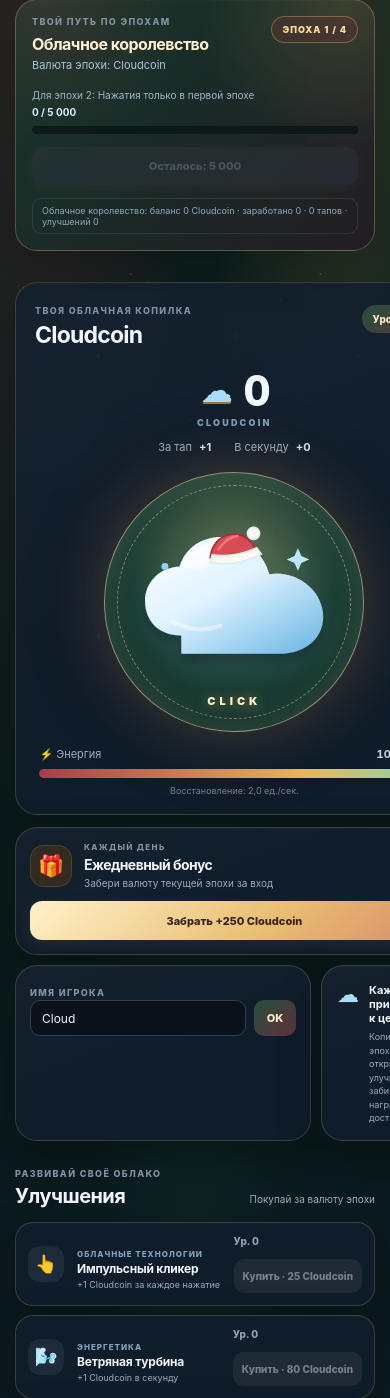
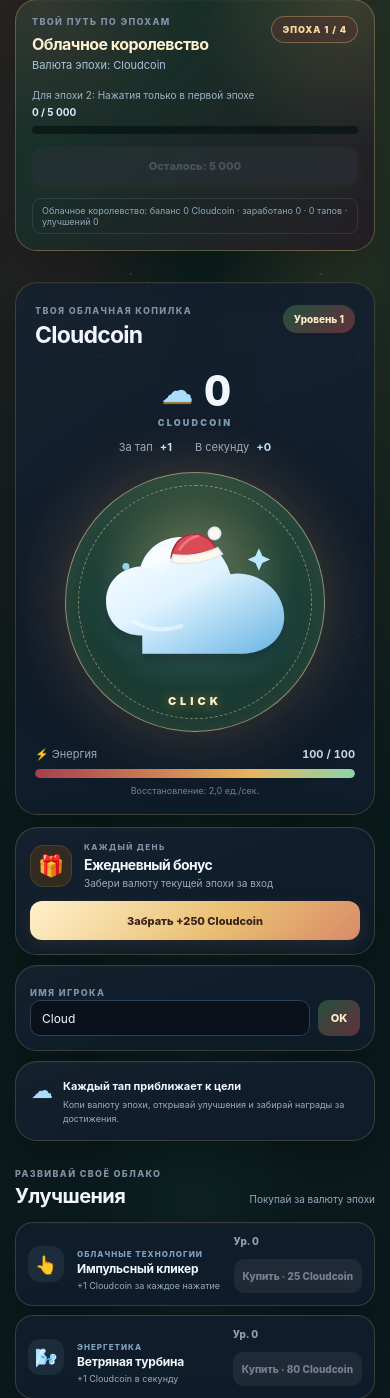
Before and after one commit to sokolstadik-gif/cloud-clicker, a Flask app: page / in a window 390 px wide. Shown: the part 191-1589 px from the top of the page. Run offline with Flask 3, Linux system fonts and the light colour scheme; data comes from the database, SQL or seed files in the repository; data that the repository does not hold is empty; some libraries are stand-ins or nearby versions.

Commit message:
Align mobile home cards to a single column

```diff
--- a/static/style.css
+++ b/static/style.css
@@ -127,8 +127,9 @@ h2 { margin-bottom: 0; font-size: 20px; letter-spacing: -.55px; }
   .topbar { height: 64px; }
   .hero-grid { grid-template-columns: 1fr; gap: 12px; padding-top: 13px; }
   .game-card { min-height: 505px; padding: 22px 19px 18px; }
-  .side-column { display: grid; grid-template-columns: 1fr 1fr; gap: 10px; }
-  .daily-card { grid-column: 1 / -1; grid-template-columns: 42px 1fr; padding: 14px; }
+  .side-column { display: grid; grid-template-columns: minmax(0, 1fr); gap: 10px; }
+  .side-column > .panel { width: 100%; min-width: 0; }
+  .daily-card { grid-column: 1; grid-template-columns: 42px minmax(0, 1fr); padding: 14px; }
   .stats-card { padding: 15px; }
   .name-card { padding: 14px; }
   .section-block { margin-top: 27px; }
```
